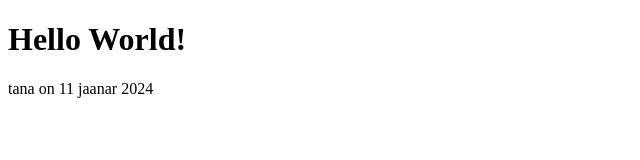
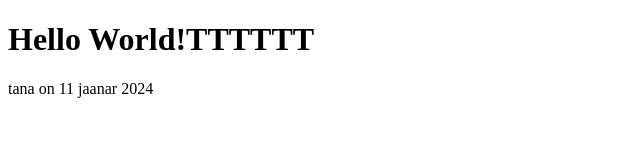
Before and after one commit to alexkaasik/remote-test-for-webstorm-init, a plain HTML site: page index.html in a window 1280 px wide. Shown: the whole page, without its empty margins (0-640 px from the left). Drawn offline with Linux system fonts and the light colour scheme.

Commit message:
branch test

```diff
--- a/index.html
+++ b/index.html
@@ -2,10 +2,10 @@
 <html lang="en">
 <head>
     <meta charset="UTF-8">
-    <title>Aleksander Kaasik</title>
+    <title>Testing Kaasik</title>
 </head>
 <body>
-    <h1>Hello World!</h1>
+    <h1>Hello World!TTTTTT</h1>
     <div>tana on 11 jaanar 2024</div>
 </body>
 </html>
```
